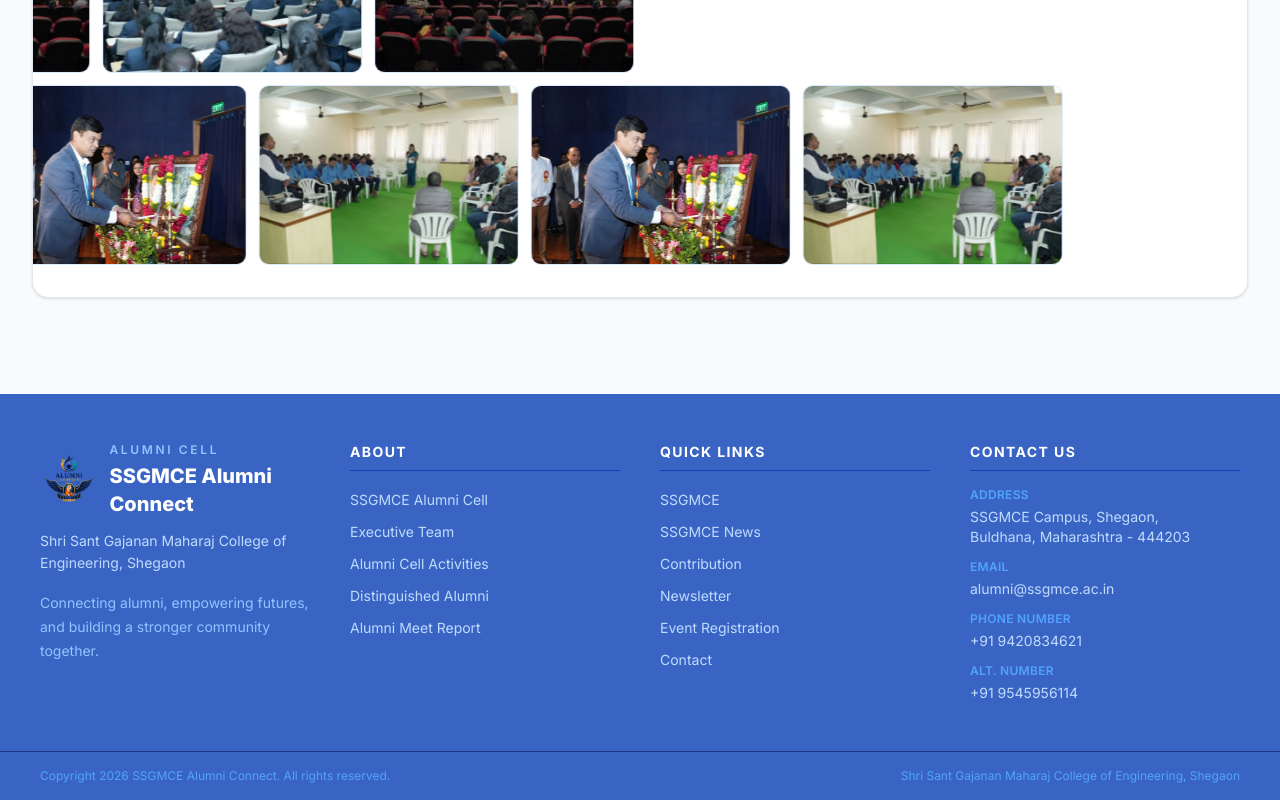
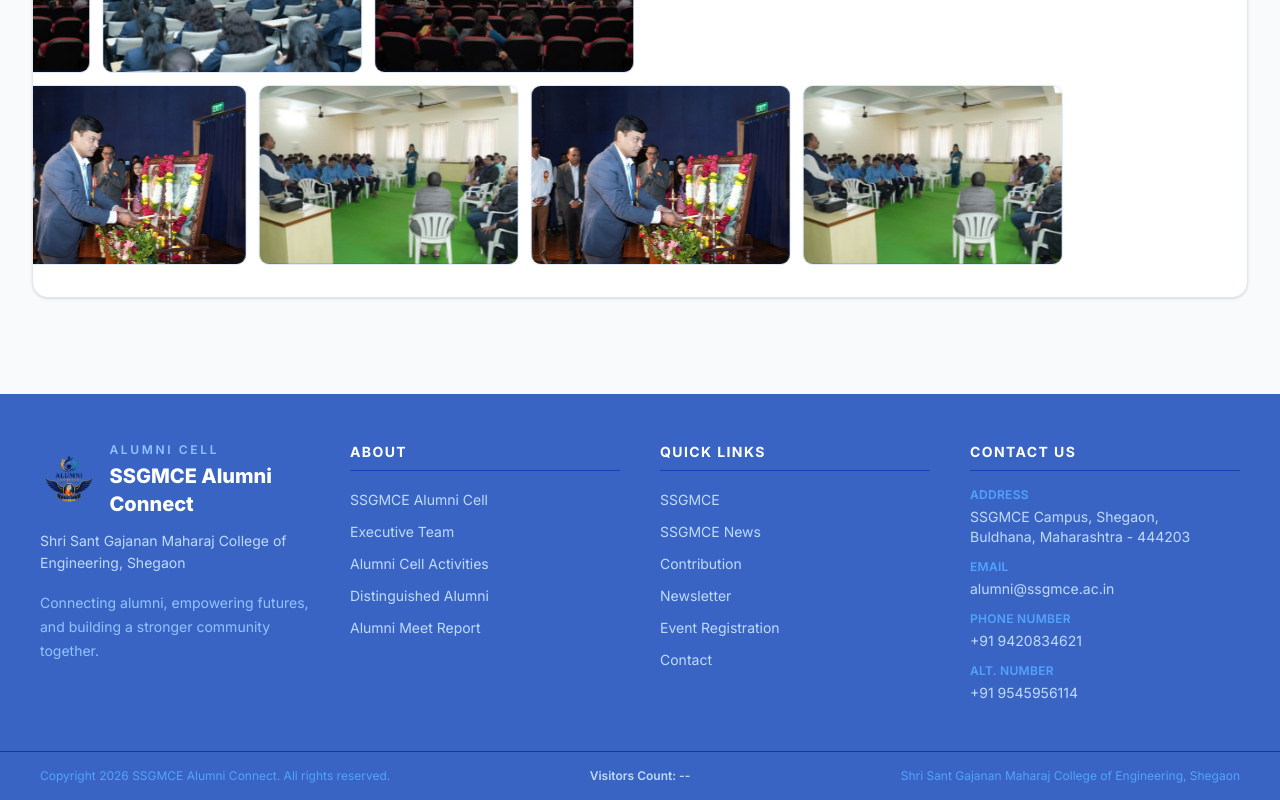
Before and after one commit to ssgmce-website/AluminiPortalFronted, a React (Vite) app: page / in a window 1280 px wide. Shown: the part 4693-5493 px from the top of the page. Built offline with nearby package versions, Linux system fonts and the light colour scheme; no server answers.

Commit message:
added counter

```diff
--- a/src/pages/footer.jsx
+++ b/src/pages/footer.jsx
@@ -1,4 +1,6 @@
+import { useEffect, useState } from "react";
 import { Link } from "react-router-dom";
+import api from "../services/api";
 
 const aboutLinks = [
   { label: "SSGMCE Alumni Cell", path: "/about/alumni-cell" },
@@ -17,7 +19,21 @@ const quickLinks = [
   { label: "Contact", path: "/contact" },
 ];
 
+let visitorCountRequested = false;
+
 export const Footer = () => {
+  const [visitorCount, setVisitorCount] = useState(null);
+
+  useEffect(() => {
+    if (visitorCountRequested) return;
+    visitorCountRequested = true;
+
+    api
+      .post("/public/visitor-count")
+      .then((res) => setVisitorCount(res.data?.data?.count ?? null))
+      .catch(() => setVisitorCount(null));
+  }, []);
+
   return (
     <footer className="bg-[#3964C3] text-blue-100">
       <div className="mx-auto max-w-[1425px] px-5 py-12 lg:px-10">
@@ -128,12 +144,18 @@ export const Footer = () => {
       </div>
 
       <div className="border-t border-blue-900">
-        <div className="mx-auto flex max-w-[1425px] flex-col items-center justify-between gap-3 px-5 py-4 text-center text-xs text-blue-400 md:flex-row lg:px-10">
-          <p>
-            Copyright {new Date().getFullYear()} SSGMCE Alumni Connect. All
-            rights reserved.
+        <div className="mx-auto grid max-w-[1425px] grid-cols-1 items-center gap-3 px-5 py-4 text-center text-xs text-blue-400 md:grid-cols-3 lg:px-10">
+          <p className="md:text-left">
+            Copyright {new Date().getFullYear()} SSGMCE Alumni Connect. All rights reserved.
           </p>
-          <p>Shri Sant Gajanan Maharaj College of Engineering, Shegaon</p>
+
+          <p className="font-semibold text-blue-200">
+            Visitors Count: {visitorCount ?? "--"}
+          </p>
+
+          <p className="md:text-right">
+            Shri Sant Gajanan Maharaj College of Engineering, Shegaon
+          </p>
         </div>
       </div>
     </footer>
```
